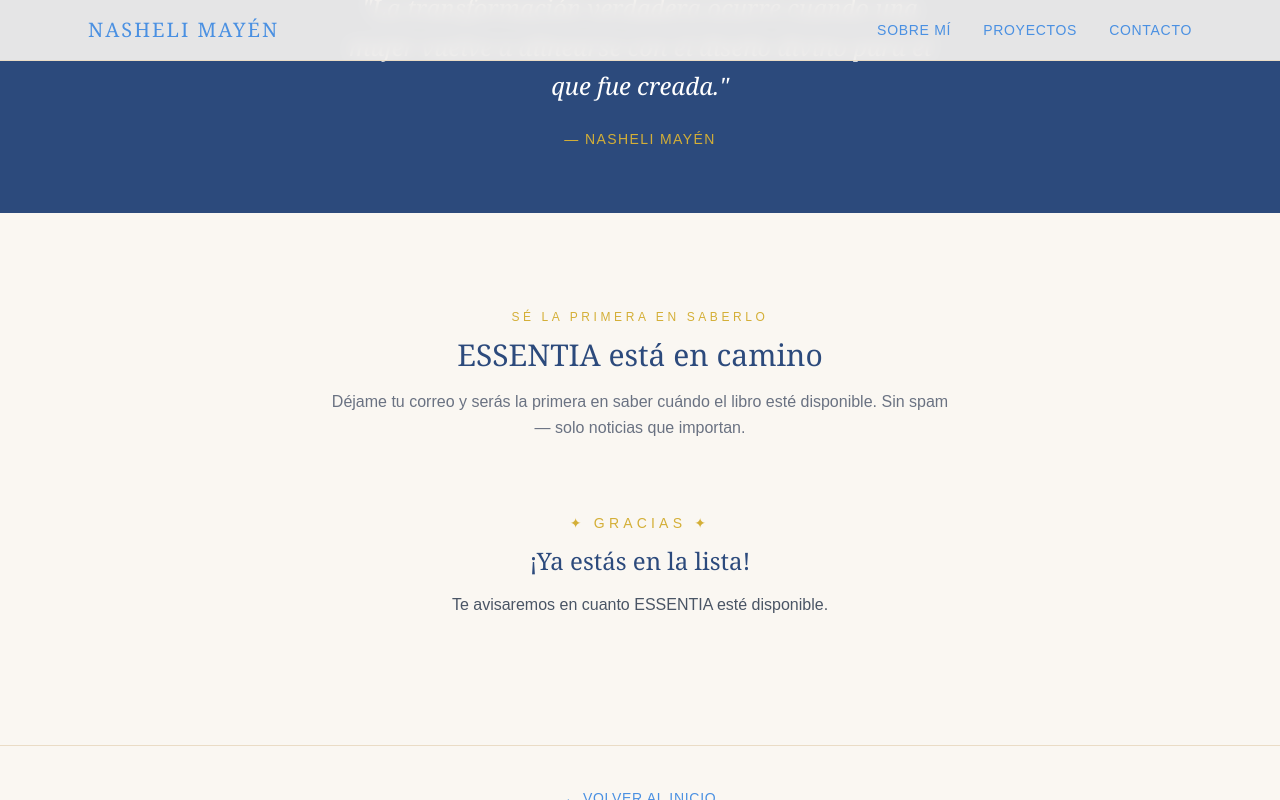
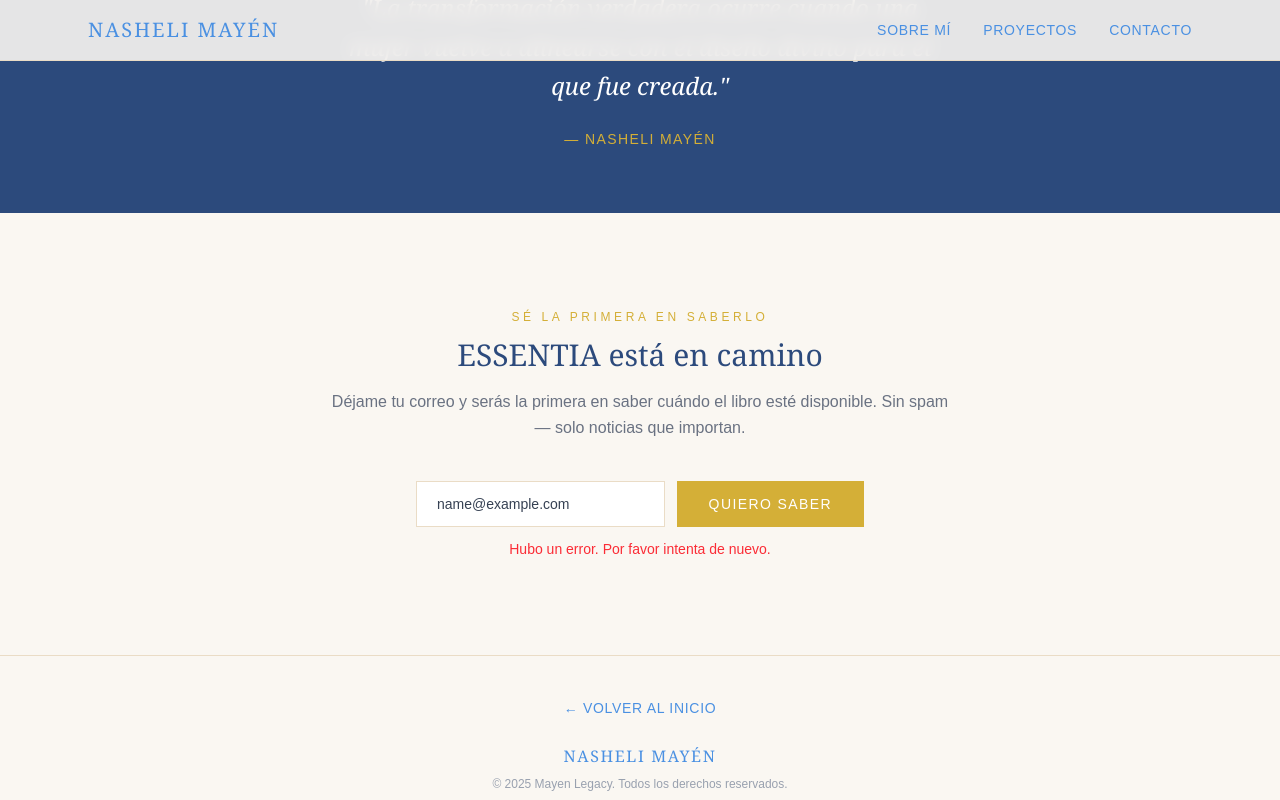
Before and after one commit to emprendersonarcreer/mayenlegacy, a Next.js app: page /essentia in a window 1280 px wide. Both pictures are taken after typing "name@example.com" into the empty fields and a click on the button "QUIERO SABER". Shown: the part 1876-2676 px from the top of the page. Built offline with nearby package versions, Linux system fonts and the light colour scheme.

Commit message:
feat: connect waitlist form to Formspree

```diff
--- a/app/components/WaitlistForm.tsx
+++ b/app/components/WaitlistForm.tsx
@@ -5,11 +5,32 @@ import { useState } from "react";
 export default function WaitlistForm() {
   const [email, setEmail] = useState("");
   const [submitted, setSubmitted] = useState(false);
+  const [loading, setLoading] = useState(false);
+  const [error, setError] = useState(false);
 
-  const handleSubmit = (e: React.FormEvent) => {
+  const handleSubmit = async (e: React.FormEvent) => {
     e.preventDefault();
-    if (email) {
+    setLoading(true);
+    setError(false);
+
+    try {
+      const response = await fetch("https://formspree.io/f/mnjrggnb", {
+        method: "POST",
+        headers: {
+          "Content-Type": "application/json",
+        },
+        body: JSON.stringify({ email }),
+      });
+
+      if (response.ok) {
         setSubmitted(true);
+      } else {
+        setError(true);
+      }
+    } catch {
+      setError(true);
+    } finally {
+      setLoading(false);
     }
   };
 
@@ -24,6 +45,7 @@ export default function WaitlistForm() {
   }
 
   return (
+    <div>
       <form onSubmit={handleSubmit} className="flex flex-col sm:flex-row gap-3 max-w-md mx-auto">
         <input
           type="email"
@@ -35,10 +57,17 @@ export default function WaitlistForm() {
         />
         <button
           type="submit"
-        className="bg-[#D4AF37] text-white px-8 py-3 text-sm tracking-widest hover:bg-[#b8962e] transition-colors whitespace-nowrap"
+          disabled={loading}
+          className="bg-[#D4AF37] text-white px-8 py-3 text-sm tracking-widest hover:bg-[#b8962e] transition-colors whitespace-nowrap disabled:opacity-60"
         >
-        QUIERO SABER
+          {loading ? "ENVIANDO..." : "QUIERO SABER"}
         </button>
       </form>
+      {error && (
+        <p className="text-red-500 text-sm mt-3 text-center">
+          Hubo un error. Por favor intenta de nuevo.
+        </p>
+      )}
+    </div>
   );
 }
```
Lines whose indentation alone changed are shown as unchanged.
